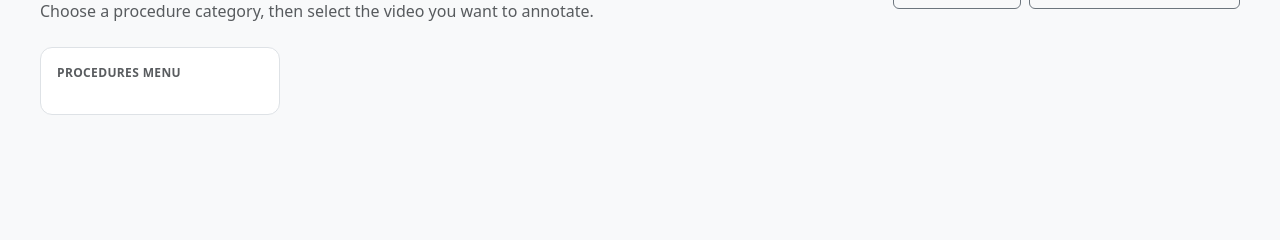
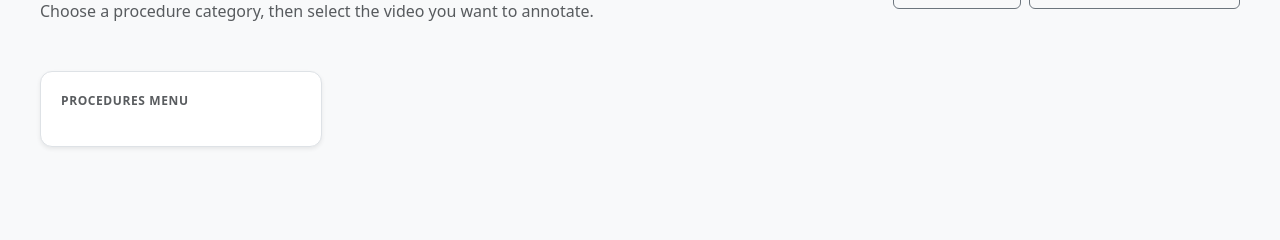
Before and after one commit to eric-tang-dev/Video_Annotation_Tool, a Flask app: template templates/select_video.html in a window 1280 px wide. Shown: the part 67-307 px from the top of the page. Run offline with Flask 3, Linux system fonts and the light colour scheme; the template is opened without the code that fills it, so the values that code supplies are empty.

Commit message:
fixing procedures list

```diff
--- a/templates/select_video.html
+++ b/templates/select_video.html
@@ -61,45 +61,46 @@
             box-shadow: 0 0.25rem 0.75rem rgba(108, 117, 125, 0.12);
         }
 
-        .dashboard-layout {
-            display: flex;
-            gap: 2rem;
-            align-items: flex-start;
-        }
-
         .procedure-sidebar {
-            width: 240px;
             position: sticky;
-            top: 1.5rem; /* Keeps the menu locked in place as you scroll down */
+            top: 1.5rem;
             background: white;
             border: 1px solid #dee2e6;
             border-radius: 0.75rem;
-            padding: 1rem;
+            padding: 1.25rem;
             max-height: calc(100vh - 3rem);
             overflow-y: auto;
+
+            width: 100%;
+            max-width: 100%;
+
+            box-shadow: 0 0.125rem 0.25rem rgba(0, 0, 0, 0.075);
         }
 
         .sidebar-nav-link {
             display: block;
-            padding: 0.5rem 0.75rem;
+            padding: 0.6rem 0.85rem;
             color: #495057;
             text-decoration: none;
             font-weight: 500;
-            font-size: 0.9rem;
+            font-size: 0.95rem;
             border-radius: 0.375rem;
             text-transform: capitalize;
             transition: all 0.15s ease-in-out;
-            margin-bottom: 0.25rem;
+            margin-bottom: 0.35rem;
+
+            white-space: normal;
+            word-wrap: break-word;
         }
 
         .sidebar-nav-link:hover {
-            background: #f1f3f5;
+            background: #e7f1ff;
             color: #0d6efd;
         }
 
         .main-content-grid {
             flex-grow: 1;
-            min-width: 0; /* Prevents flexbox cards from breaking out of bounds */
+            min-width: 0;
         }
 
         .completed-badge {
@@ -144,10 +145,11 @@
                 </div>
             </div>
 
-            <div class="dashboard-layout mt-4">
+            <div class="row mt-4 g-4">
 
-                <nav class="procedure-sidebar d-none d-md-block">
-                    <div class="fw-bold small text-uppercase text-muted mb-3" style="font-size: 0.75rem; letter-spacing: 0.03em;">
+                <nav class="col-12 col-md-3 d-none d-md-block">
+                    <div class="procedure-sidebar">
+                        <div class="fw-bold small text-uppercase text-muted mb-3" style="font-size: 0.75rem; letter-spacing: 0.05em;">
                             Procedures Menu
                         </div>
                         {% for category, video_list in grouped_videos.items() %}
@@ -157,18 +159,19 @@
                                 </a>
                             {% endif %}
                         {% endfor %}
+                    </div>
                 </nav>
 
-                <div class="main-content-grid">
+                <div class="col-12 col-md-9">
                     {% for category, video_list in grouped_videos.items() %}
-                        {% if video_list %} {# Only render the container section if it holds video files #}
+                        {% if video_list %}
 
                             <div class="category-section" id="cat-{{ category }}" style="scroll-margin-top: 1.5rem;">
                                 <div class="category-title text-capitalize">{{ category | replace('-', ' ') }}</div>
 
                                 <div class="row g-3">
                                     {% for item in video_list %}
-                                        <div class="col-12 col-sm-6 col-lg-4 col-xl-3">
+                                        <div class="col-12 col-sm-6 col-lg-4">
                                             <a href="/?entry_id={{ item.entry_id }}" class="video-link">
                                                 <div class="video-card {% if item.entry_id == selected_entry_id %}selected{% endif %} {% if item.completed %}completed{% endif %}">
                                                     <div>
@@ -194,6 +197,7 @@
                 </div>
 
             </div>
+
         </div>
     </div>
 
```
Lines whose indentation alone changed are shown as unchanged.
